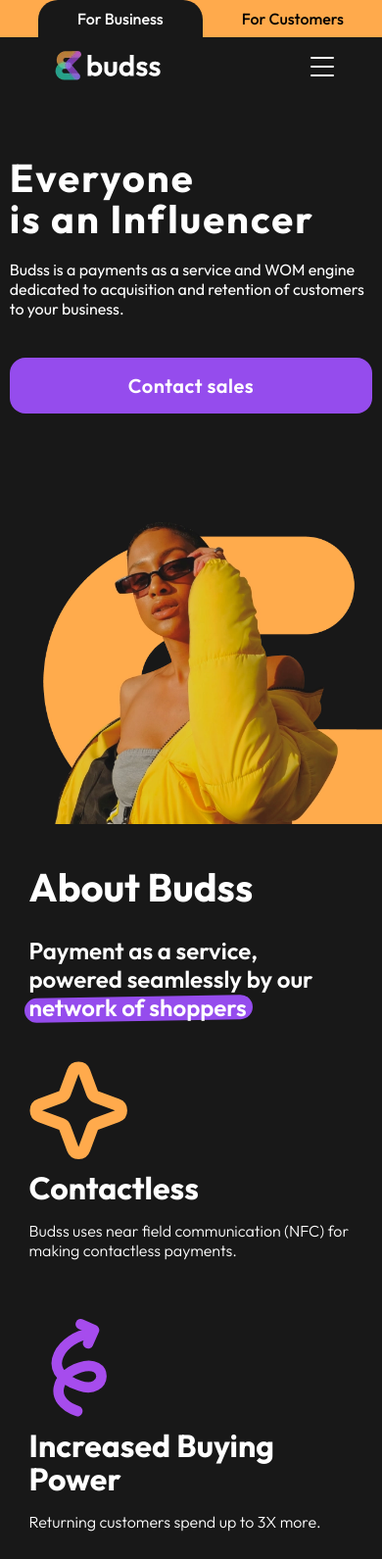
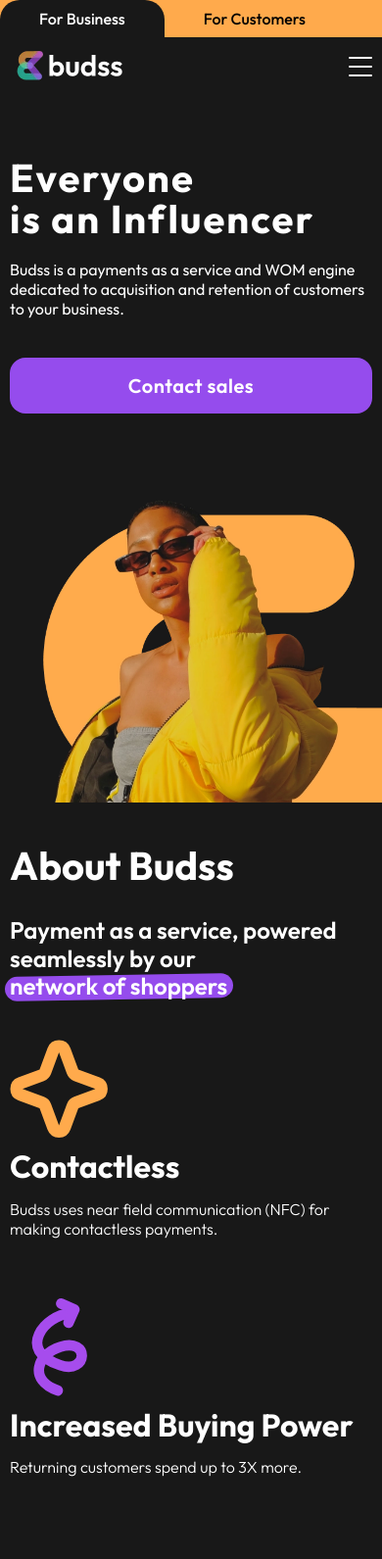
Before and after one commit to NatigAgarzayev/budss, a plain HTML site: page docs/index.html in a window 390 px wide. Shown: the top 1591 px of the page at 98% size. Drawn offline with Linux system fonts and the light colour scheme.

Commit message:
added last updates for today

```diff
--- a/docs/index.html
+++ b/docs/index.html
@@ -128,13 +128,13 @@
     </header>
     <main id="main">
         <section id="hero">
+            <div class="hero__container">
                 <div class="hero__back-image">
                     <picture>
                         <source srcset="../images/hero-back.webp" type="image/webp">
                         <img src="../images/hero-back.png" alt="logo" type="image/png">
                     </picture>
                 </div>
-            <div class="hero__container">
                 <div class="hero__textbox">
                     <h1>Everyone<br>is an Influencer</h1>
                     <p>Budss is a payments as a service and WOM engine dedicated to acquisition and retention of customers to your business.</p>
@@ -143,10 +143,10 @@
             </div>
         </section>
         <section id="about">
+            <div class="about__container">
                 <div class="about__back-image">
                     <img src="../images/about-back.svg" alt="back_image">
                 </div>
-            <div class="about__container">
                 <div class="about__inner">
                     <h2>About Budss</h2>
                     <div class="about__content">
--- a/docs/scripts/modules/contact.js
+++ b/docs/scripts/modules/contact.js
@@ -14,39 +14,46 @@ export const contact = () => {
 
     headerBtn.addEventListener('click', () => {
         document.body.style.overflow = "hidden"
+        if(window.innerWidth > 767) document.body.style.paddingRight = "18px"
         modal.classList.add('active')
         successModal.classList.remove('active')
         formContent.classList.add('active')
     })
     heroBtn.addEventListener('click', () => {
         document.body.style.overflow = "hidden"
+        if(window.innerWidth > 767) document.body.style.paddingRight = "18px"
         modal.classList.add('active')
         successModal.classList.remove('active')
         formContent.classList.add('active')
     })
     burgerBtn.addEventListener('click', () => {
         document.body.style.overflow = "hidden"
+        if(window.innerWidth > 767) document.body.style.paddingRight = "18px"
         modal.classList.add('active')
         successModal.classList.remove('active')
         formContent.classList.add('active')
     })
 
     closeBtn.addEventListener('click', () => {
+        if(window.innerWidth > 767) document.body.style.paddingRight = "0"
         document.body.style.overflow = "auto"
         modal.classList.remove('active')
         formContent.classList.remove('active')
     })
     overlay.addEventListener('click', () => {
+        if(window.innerWidth > 767) document.body.style.paddingRight = "0"
         document.body.style.overflow = "auto"
         modal.classList.remove('active')
         formContent.classList.remove('active')
     })
     successClose.addEventListener('click', () => {
+        if(window.innerWidth > 767) document.body.style.paddingRight = "0"
         document.body.style.overflow = "auto"
         modal.classList.remove('active')
         formContent.classList.remove('active')
     })
     successBtn.addEventListener('click', () => {
+        if(window.innerWidth > 767) document.body.style.paddingRight = "0"
         document.body.style.overflow = "auto"
         modal.classList.remove('active')
         formContent.classList.remove('active')
--- a/docs/style.css
+++ b/docs/style.css
@@ -461,10 +461,10 @@ button{
 
 @media(max-width: 480px){
     .container{
-        max-width: 100%;
+        width: 100%;
     }
     .header__container{
-        max-width: 100%;
+        width: 100%;
     }
 
 }
@@ -476,22 +476,24 @@ button{
 
 #hero{
     background-color: var(--black);
-    height: calc(100dvh - 71px - 38px);
-    position: relative;
+    /* height: calc(100dvh - 71px - 38px); */
+    padding-top: 82px;
+    /* position: relative; */
 }
 
 .hero__container{
-    width: 75%;
+    width: 100%;
     max-width: 1440px;
     margin: 0 auto;
-    height: 100%;
+    min-height: 100%;
     display: flex;
     flex-direction: column;
-    justify-content: center;
+    position: relative;
+    padding-bottom: 140px;
 }
 
 .hero__textbox{
-    max-width: 60%
+    padding: 0 10px;
 }
 
 .hero__textbox > h1{
@@ -524,14 +526,16 @@ button{
 }
 
 @media(max-width: 767px){
+    #hero{
+        padding-top: 51px;
+    }
     .hero__container{
-        width: 95%;
         display: block;
+        padding-bottom: 400px;
 
     }
     .hero__textbox{
         max-width: 100%;
-        padding-top: 51px;
     }
     .hero__textbox > h1{
         font-size: 4rem;
@@ -643,7 +647,6 @@ button{
 /* ABOUT START */
 
 #about {
-    position: relative;
     padding-top: 100px;
     background-color: var(--black);
 }
@@ -651,9 +654,12 @@ button{
 }
 
 .about__container{
-    max-width: 90%;
+    width: 100%;
+    max-width: 1440px;
     padding: 0 10px;
     margin: 0 auto;
+    position: relative;
+
 }
 
 .about__inner > h2 {
@@ -822,11 +828,11 @@ button{
 }
 
 .banner-1, .banner-3 {
-    animation: move-left 50s linear infinite;
+    animation: move-right 30s linear infinite;
 }
 
 .banner-2 {
-    animation: move-right 50s linear infinite;
+    animation: move-left 30s linear infinite;
 }
 
 .banner-1 > p:nth-child(odd) {
@@ -1435,7 +1441,7 @@ button{
 }
 
 .footer__container{
-    max-width: 90%;
+    width: 90%;
     max-width: 1440px;
     margin: 0 auto;
 }
```
Lines whose indentation alone changed are shown as unchanged.
